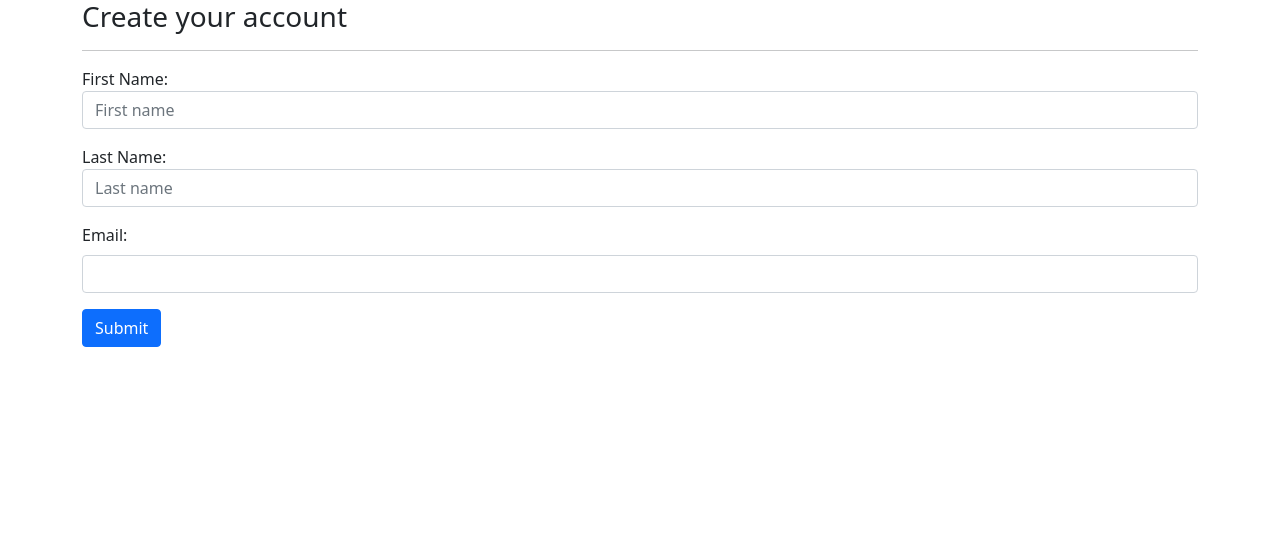
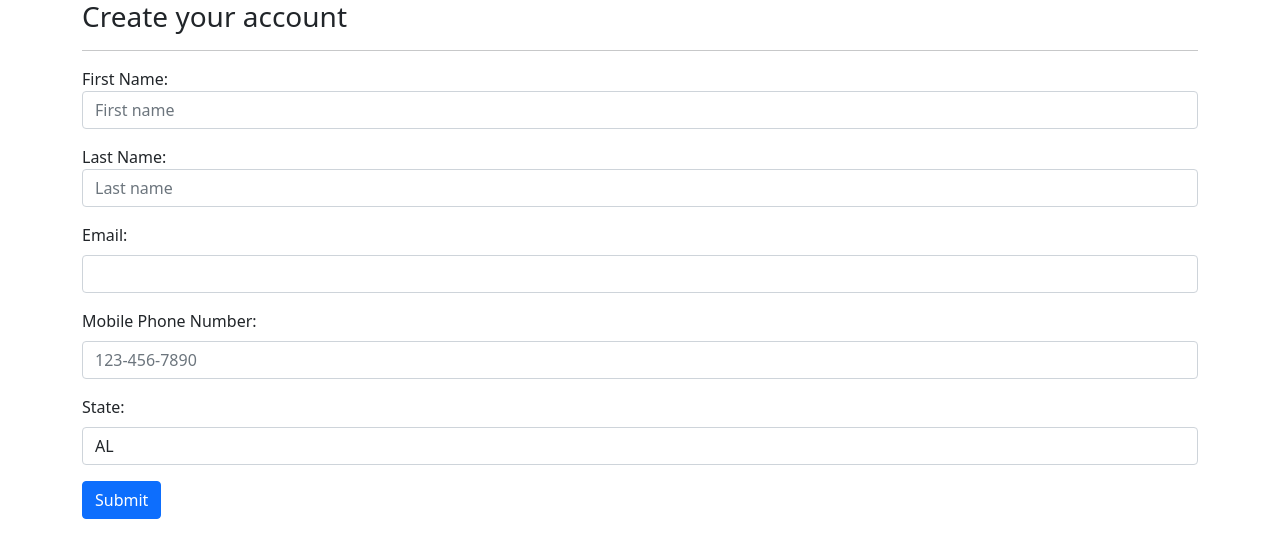
Before and after one commit to chjudge/NotifyPrototype, a Flask app: page /register/ in a window 1280 px wide. Shown: the top 558 px of the page. Run offline with Flask 2, Linux system fonts and the light colour scheme.

Commit message:
I added state field form

```diff
--- a/forms.py
+++ b/forms.py
@@ -1,9 +1,19 @@
+from typing import Text
 from flask_wtf import FlaskForm
-from wtforms.fields import PasswordField, SubmitField, EmailField, TelField, StringField, SelectField
+from wtforms.fields import (PasswordField, SubmitField, EmailField, TelField, StringField,
+    SelectField, TelField, TextAreaField)
 from wtforms.validators import InputRequired, Email, EqualTo, Length
+
+STATES = ['AL', 'AK', 'AZ', 'AR', 'CA', 'CO', 'CT', 'DE', 'FL', 'GA',
+            'HI', 'ID', 'IL', 'IN', 'IO', 'KS', 'KY', 'LA', 'ME', 'MD',
+            'MA', 'MI', 'MN', 'MS', 'MO', 'MT', 'NE', 'NV', 'NH', 'NJ',
+            'NM', 'NY', 'NC', 'ND', 'OH', 'OK', 'OR', 'PA', 'RI', 'SC',
+            'SD', 'TN', 'TX', 'UT', 'VT', 'VA', 'WA', 'WV', 'WI', 'WY']
 
 class RegisterForm(FlaskForm):
     fname = StringField("First Name: ", validators=[InputRequired()])
     lname = StringField("Last Name: ", validators=[InputRequired()])
     email = EmailField("Email: ", validators=[InputRequired(), Email('Email must be in valid format')])
+    number = TelField("Mobile Phone Number: ", validators=[InputRequired(), Length(10)])
+    state = SelectField("State: ", choices=STATES)
     submit = SubmitField("Register")
--- a/templates/register.html
+++ b/templates/register.html
@@ -37,6 +37,16 @@
           {{ form.email.label(class='form-label') }}
           {{ form.email(class='form-control') }}
         </div>
+        <div class="mb-3">
+          {{ form.number.label(class='form-label') }}
+          {{ form.number(class='form-control', placeholder='123-456-7890') }}
+        </div>
+        <div class="mb-3">
+          {{ form.state.label(class='form-label') }}
+          {{ form.state(class='form-control') }}
+        </div>
+
+
       </div>
       <button type="submit" class="btn btn-primary">Submit</button>
     </form>
```
